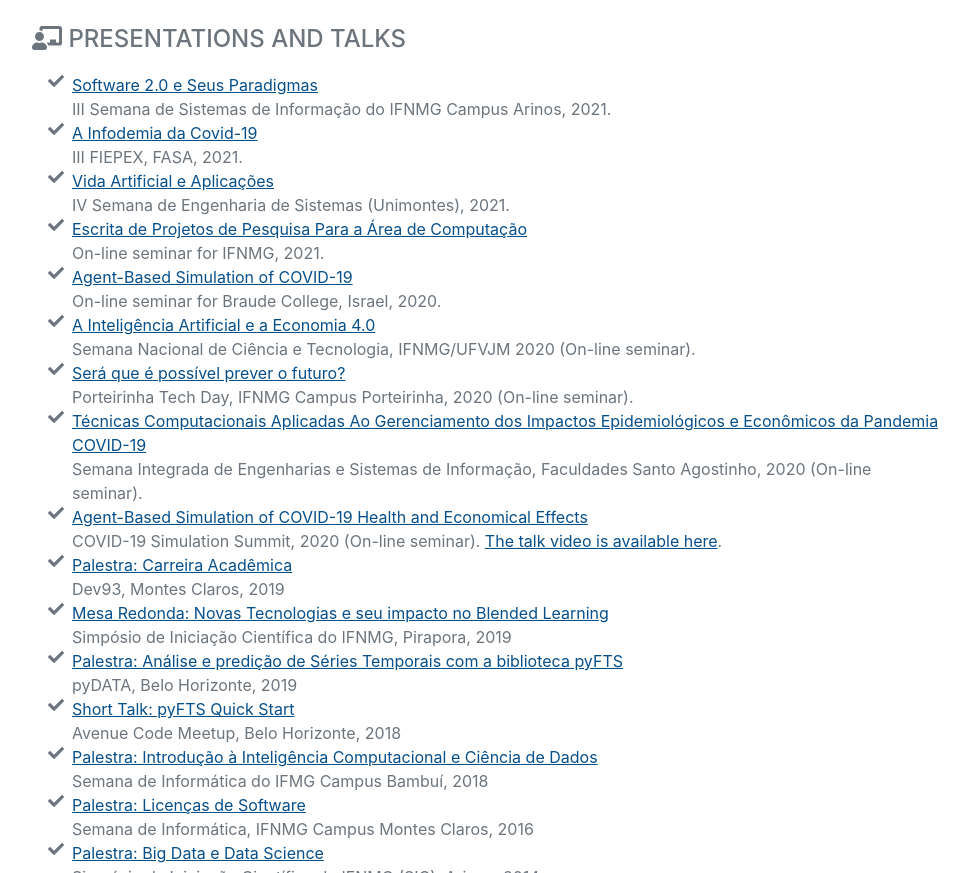
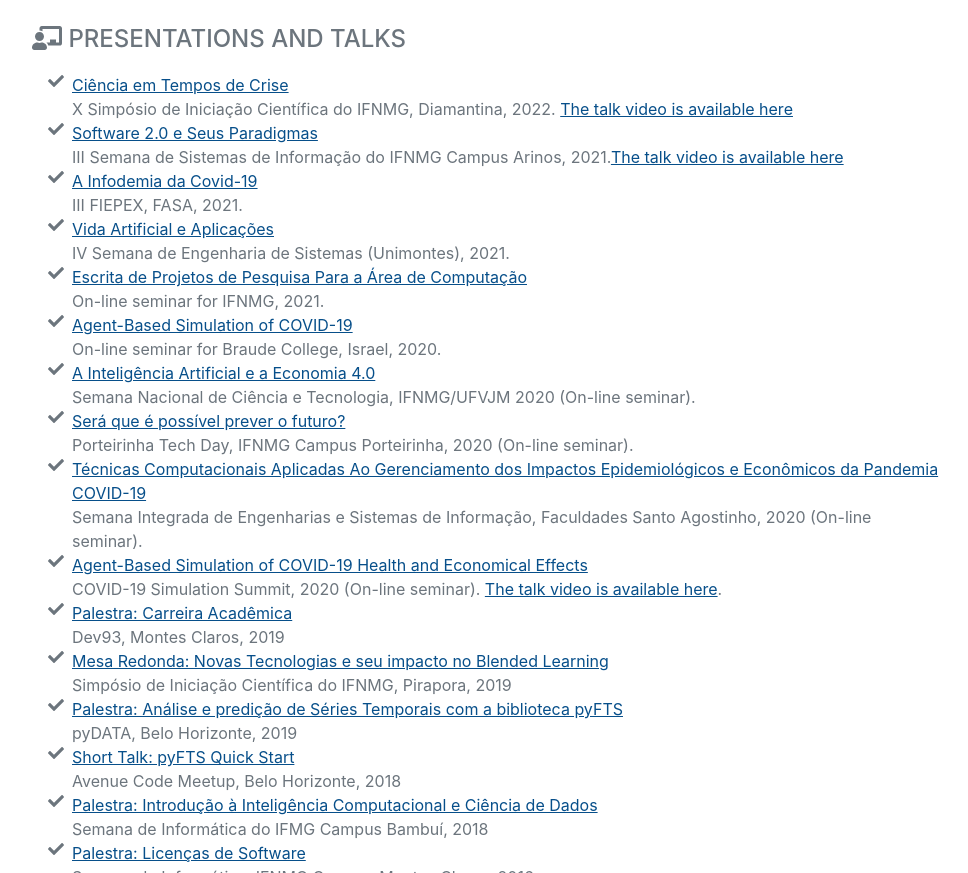
Before and after one commit to petroniocandido/petroniocandido.github.io, a plain HTML site: page index.html in a window 1280 px wide. Shown: the part 7121-7994 px from the top of the page, without its empty margins (288-1256 px from the left). Drawn offline with nearby package versions, Linux system fonts and the light colour scheme; a web font is replaced by a local one.

Commit message:
Update index.html

```diff
--- a/index.html
+++ b/index.html
@@ -435,7 +435,8 @@
 		<br />
 		<div class="subheading mb-3"><i class="fas fa-chalkboard-teacher"></i> Presentations and talks</div>
 		<ul class="fa-ul mb-0">
-			<li><i class="fa-li fa fa-check"></i><a	href="https://bit.ly/palestra_software20">Software 2.0 e Seus Paradigmas</a><br />III Semana de Sistemas de Informação do IFNMG Campus Arinos, 2021.</li>
+			<li><i class="fa-li fa fa-check"></i><a	href="https://docs.google.com/presentation/d/1u9shdOZT575GQrC0VZM4SPVHSeZ-H2WLZpbauFX-pNI/edit?usp=sharing">Ciência em Tempos de Crise</a><br />X Simpósio de Iniciação Científica do IFNMG, Diamantina, 2022. <a href="https://www.youtube.com/watch?v=NzH8Io1AsUA&t=6538s">The talk video is available here</a></li>
+			<li><i class="fa-li fa fa-check"></i><a	href="https://bit.ly/palestra_software20">Software 2.0 e Seus Paradigmas</a><br />III Semana de Sistemas de Informação do IFNMG Campus Arinos, 2021.<a href="https://www.youtube.com/watch?v=SL39JKwIPt8">The talk video is available here</a></li>
 			<li><i class="fa-li fa fa-check"></i><a	href="https://bit.ly/covid_infodemia">A Infodemia da Covid-19</a><br />III FIEPEX, FASA, 2021.</li>
 			<li><i class="fa-li fa fa-check"></i><a	href="http://bit.ly/ses_alife">Vida Artificial e Aplicações</a><br />IV Semana de Engenharia de Sistemas (Unimontes), 2021.</li>
 			<li><i class="fa-li fa fa-check"></i><a	href="http://bit.ly/proj_pesquisa_comp">Escrita de Projetos de Pesquisa Para a Área de Computação</a><br />On-line seminar for IFNMG, 2021.</li>
```
